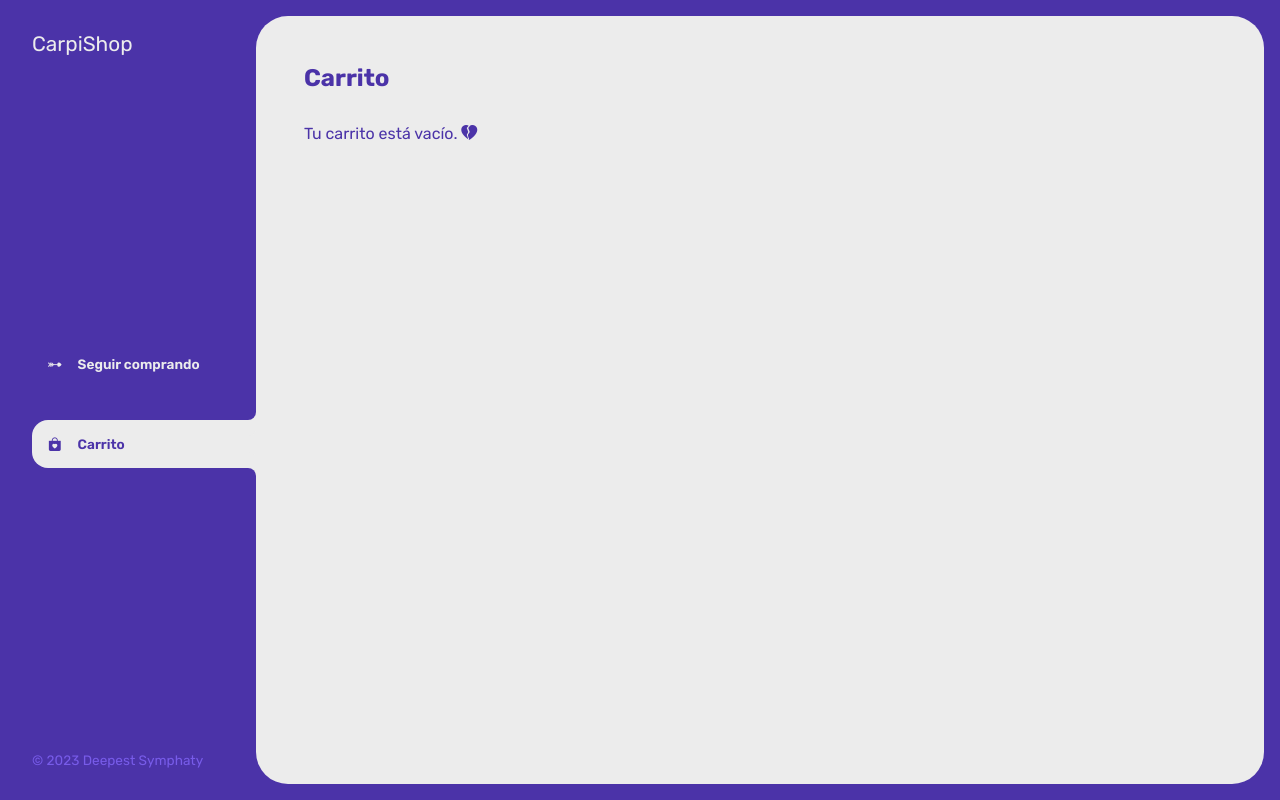
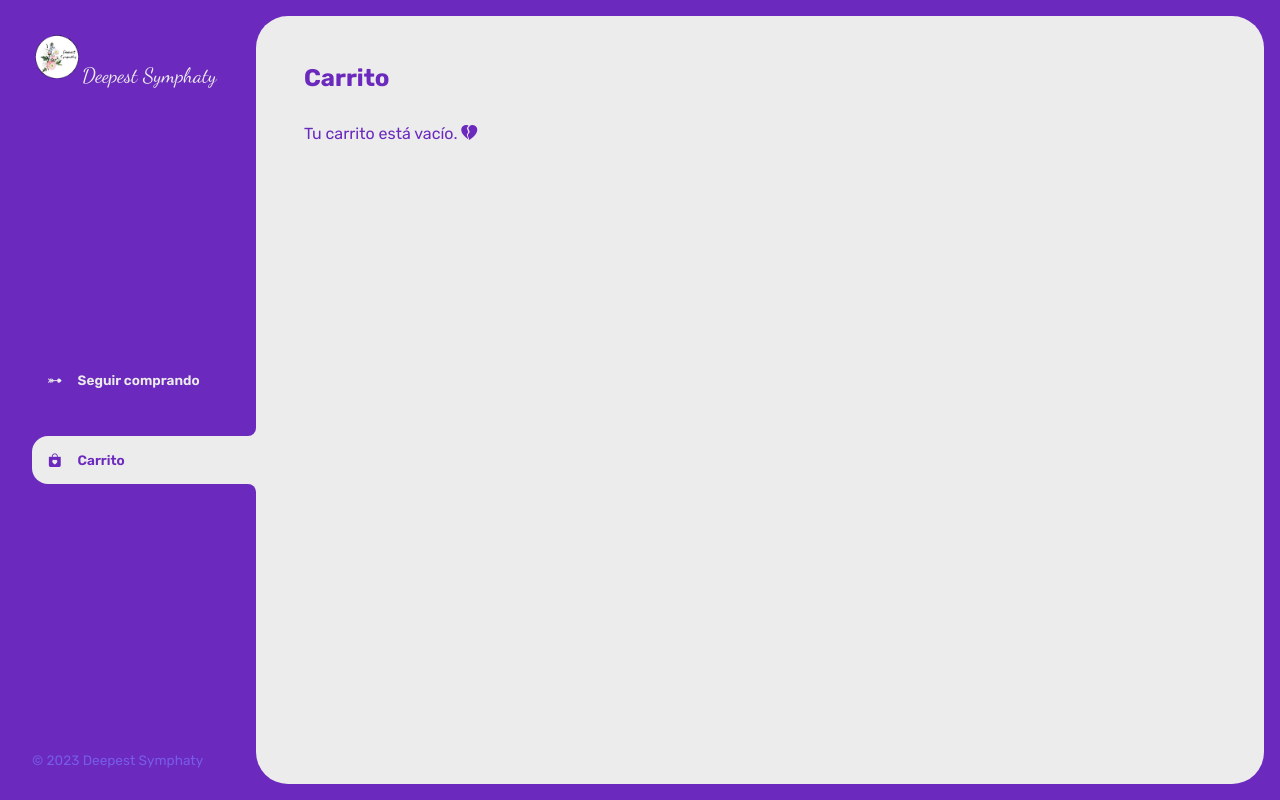
Before and after one commit to Ivy070109/Proyecto-Final-Javascrip-Ivana-Aguilar, a plain HTML site: page carrito.html in a window 1280 px wide. Drawn offline with nearby package versions, Linux system fonts and the light colour scheme; some packages are replaced by stand-ins of ours; a script that the page names is missing.

Commit message:
cambios en el estilo

```diff
--- a/CSS/estilo.css
+++ b/CSS/estilo.css
@@ -1,11 +1,17 @@
 @import url('https://fonts.googleapis.com/css2?family=Rubik:wght@300;400;500;600;700;800;900&display=swap');
 
+@font-face {
+    font-family: 'DancingScript';
+    src: url(../Fuentes/DancingScript.ttf);
+}
+
 :root {
-    --clr-main: #4b33a8;
+    --clr-main: rgb(107, 41, 189);
     --clr-main-light: #785ce9;
     --clr-white: #ececec;
     --clr-gray: #e2e2e2;
     --clr-red: #961818;
+    --titulo: 'DancingScript';
 }
 
 * {
@@ -15,7 +21,18 @@
     font-family: 'Rubik', sans-serif;
 }
 
-h1, h2, h3, h4, h5, h6, p, a, input, textarea, ul {
+.marca {
+    display: flex;
+    align-items: center;
+}
+
+h1 {
+    margin: 0;
+    padding: 0;
+    font-family: var(--titulo);
+}
+
+h2, h3, h4, h5, h6, p, a, input, textarea, ul {
     margin: 0;
     padding: 0;
 }
@@ -101,11 +118,6 @@ aside {
     background-color: transparent;
     border-top-right-radius: .5rem;
     box-shadow: 0 -1rem 0 var(--clr-white);
-}
-
-.boton-menu > i.bi-hand-index-thumb-fill,
-.boton-menu > i.bi-hand-index-thumb {
-    transform: rotateZ(90deg);
 }
 
 .boton-carrito {
--- a/JS/carrito.js
+++ b/JS/carrito.js
@@ -77,9 +77,9 @@ function eliminarDelCarrito(e) {
         text: "Producto eliminado",
         duration: 3000,
         close: true,
-        gravity: "top", // `top` or `bottom`
-        position: "right", // `left`, `center` or `right`
-        stopOnFocus: true, // Prevents dismissing of toast on hover
+        gravity: "top",
+        position: "right",
+        stopOnFocus: true,
         style: {
           background: "linear-gradient(to right, #4b33a8, #785ce9)",
           borderRadius: "2rem",
--- a/carrito.html
+++ b/carrito.html
@@ -16,7 +16,7 @@
 
     <div class="wrapper">
         <header class="header-mobile">
-            <h1 class="logo">CarpiShop</h1>
+            <h1 class="logo">Deepest Symphaty</h1>
             <button class="open-menu" id="open-menu">
                 <i class="bi bi-list"></i>
             </button>
@@ -25,8 +25,8 @@
             <button class="close-menu" id="close-menu">
                 <i class="bi bi-x"></i>
             </button>
-            <header>
-                <h1 class="logo">CarpiShop</h1>
+            <header class="marca">
+                <h1 class="logo"><img src="./img/iconoPrincipal.jpg" alt="Logo" width="50" height="50" class="d-inline-block align-text-top">Deepest Symphaty</h1>
             </header>
             <nav>
                 <ul>
```
Also changed, not shown: index.html (+1 -1 lines), Fuentes/Charm-Regular.ttf (deleted).
